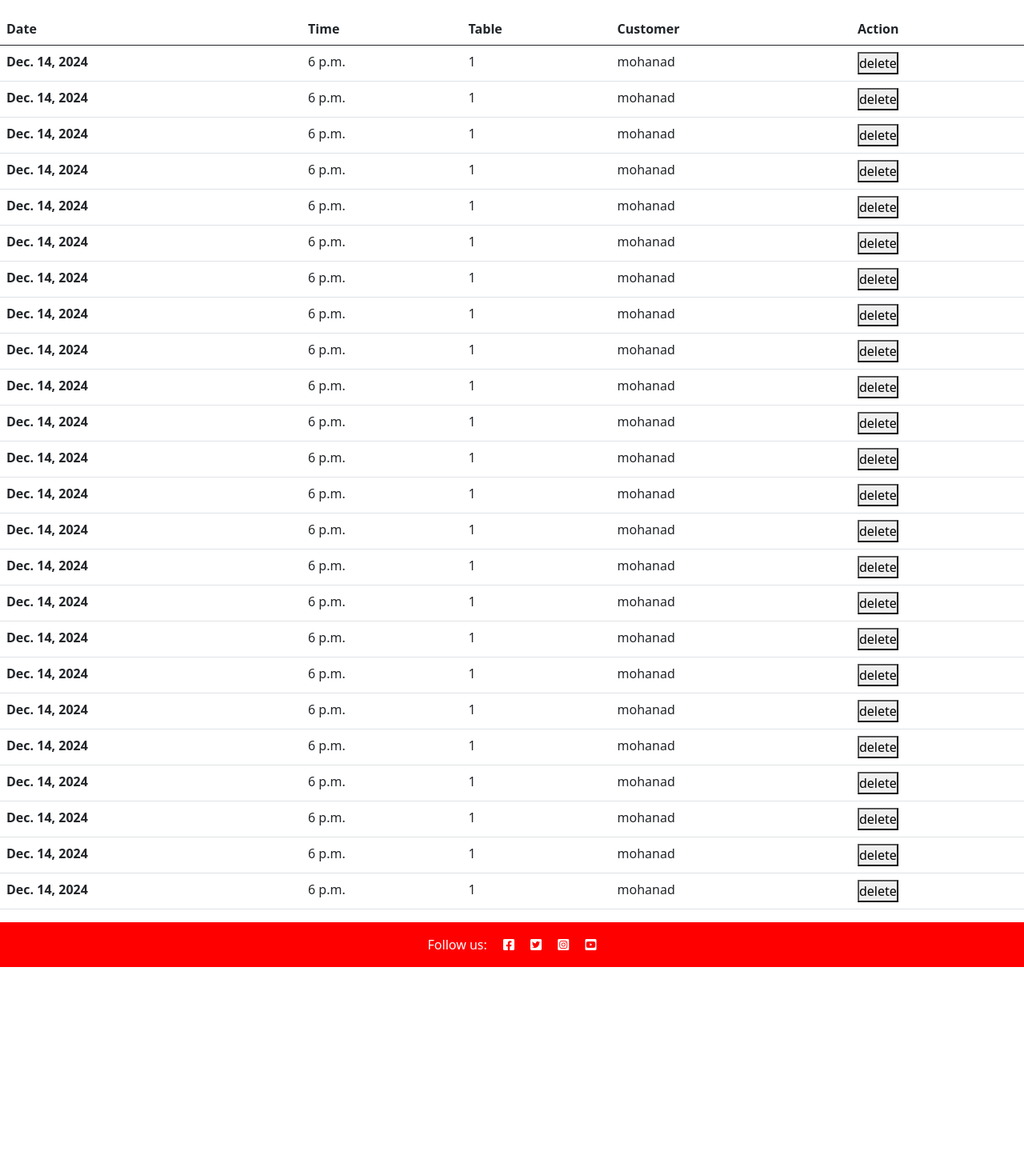
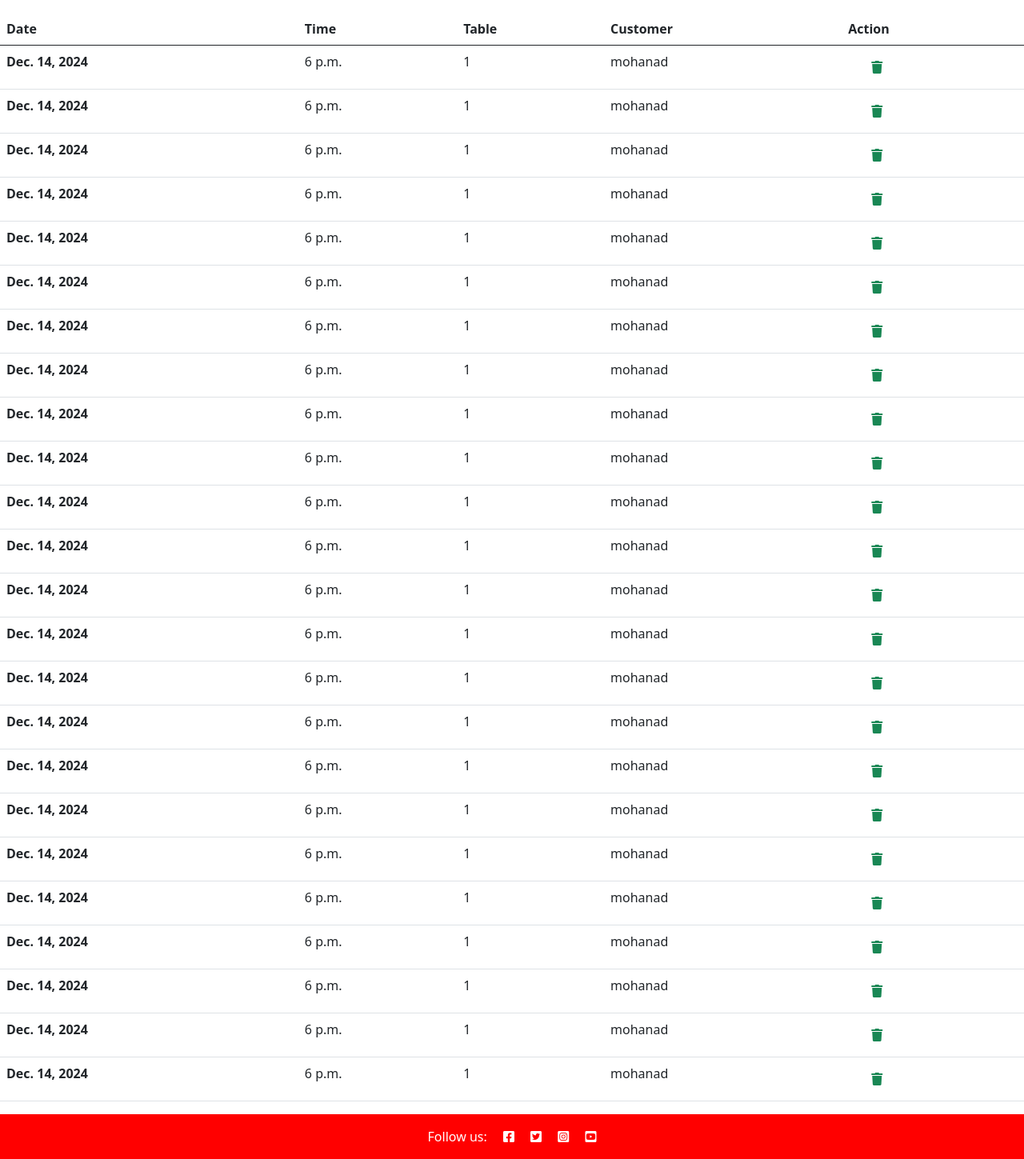
Before and after one commit to mohanadpro/resturant-booking-table, a Django app: page /reservations/ in a window 1280 px wide. Shown: the part 56-1505 px from the top of the page at 80% size. Before the commit the page ends 1265 px from the top, so only its background shows below. Run offline with Django 4.2, Linux system fonts and the light colour scheme; a user stored in the database is signed in; data comes from the database, SQL or seed files in the repository.

Commit message:
add fontawesome icon to delete button in reservation list

```diff
--- a/reservation/templates/reservation/reservation_list.html
+++ b/reservation/templates/reservation/reservation_list.html
@@ -21,7 +21,7 @@
         <td>{{reservation.table.table_number}}</td>
         <td>{{reservation.customer}}</td>
         <td>
-            <button >delete</button>
+            <button class="btn"><i class="fa fa-trash ms-3 text-success"></i></button>
         </td>
       </tr>
         {% endfor%}
```
